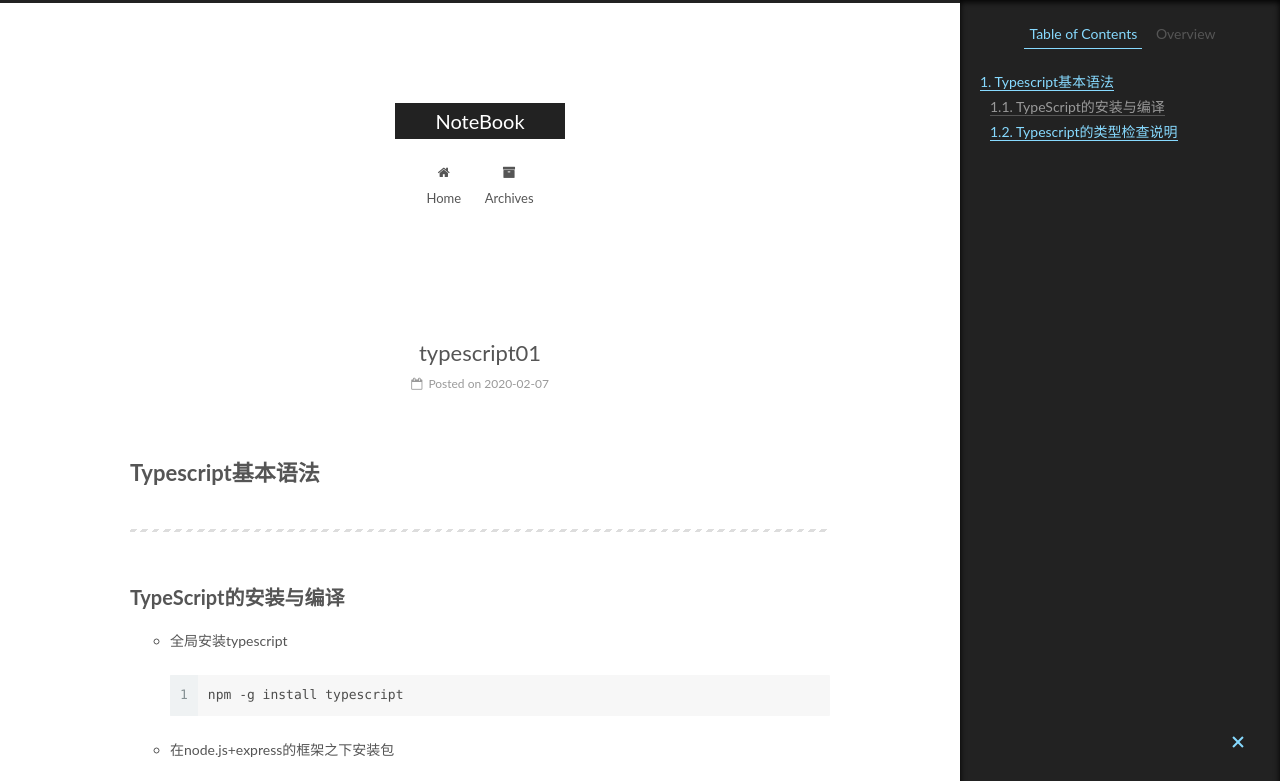
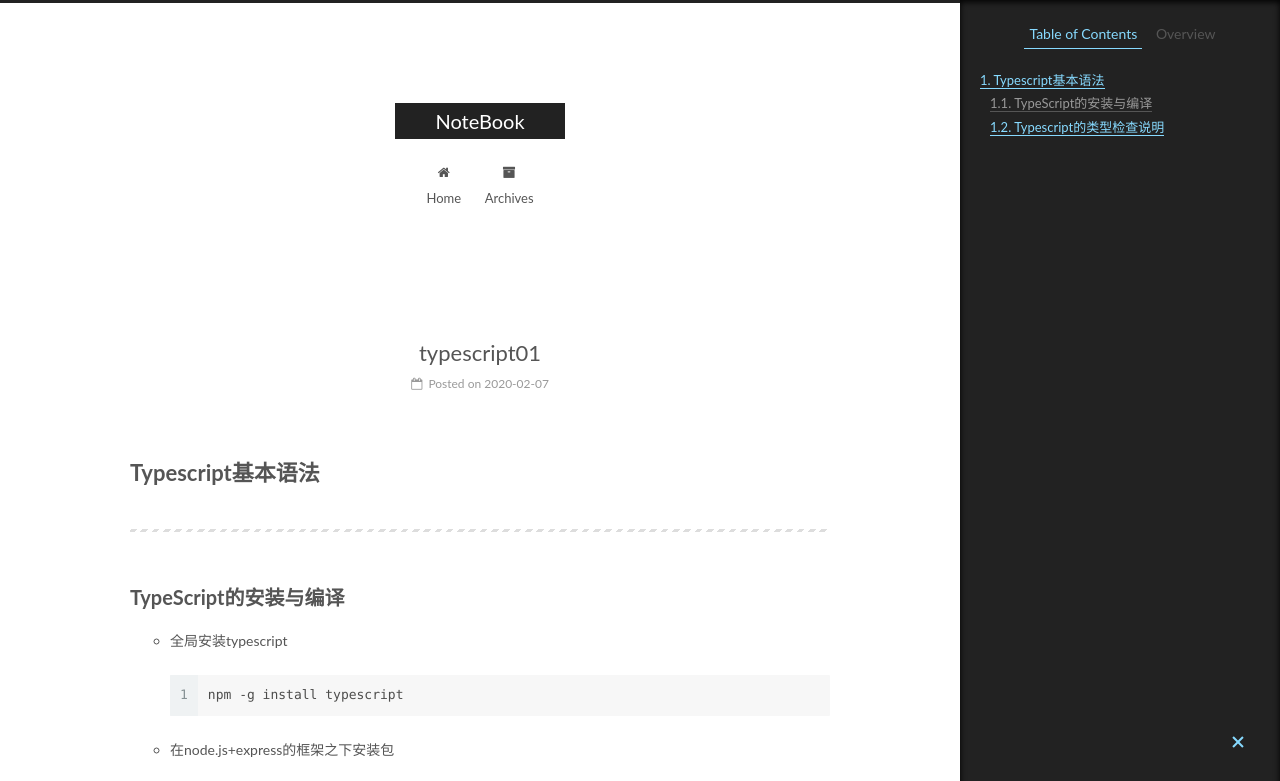
Before and after one commit to gitforzaq/gitforzaq.github.io, a plain HTML site: page uncategorized/typescript01/index.html in a window 1280 px wide. Shown: the top 781 px of the page. Drawn offline with Linux system fonts and the light colour scheme.

Commit message:
Site updated: 2020-02-07 18:26:29

```diff
--- a/css/main.css
+++ b/css/main.css
@@ -1822,7 +1822,7 @@ pre .javascript .function {
   width: 4px;
   height: 4px;
   border-radius: 50%;
-  background: #53ff1c;
+  background: #dbe9d0;
 }
 .links-of-blogroll {
   font-size: 13px;
@@ -2659,3 +2659,9 @@ embed {
 .links-of-blogroll-inline .links-of-blogroll-item {
   display: inline-block;
 }
+.post-toc .nav .nav-child {
+  display: block;
+}
+.post-toc ol {
+  font-size: 13px;
+}
```
